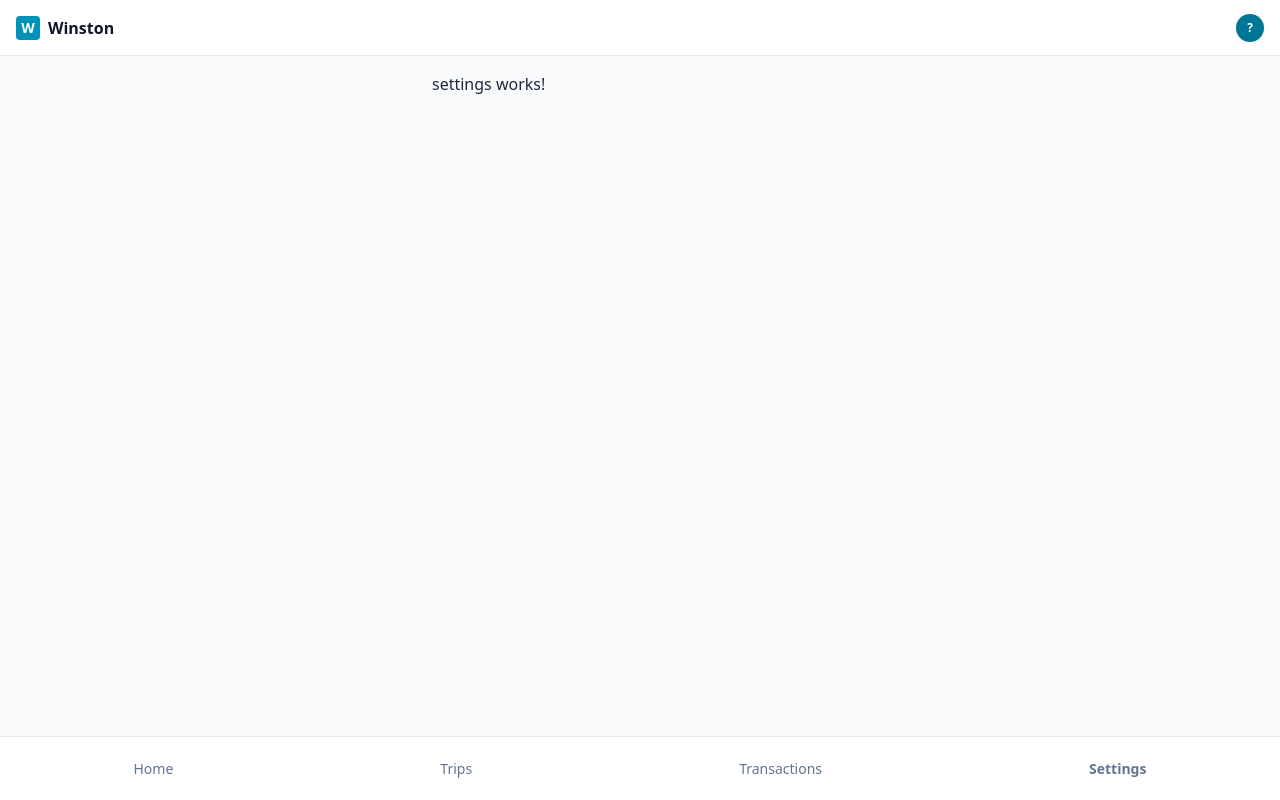
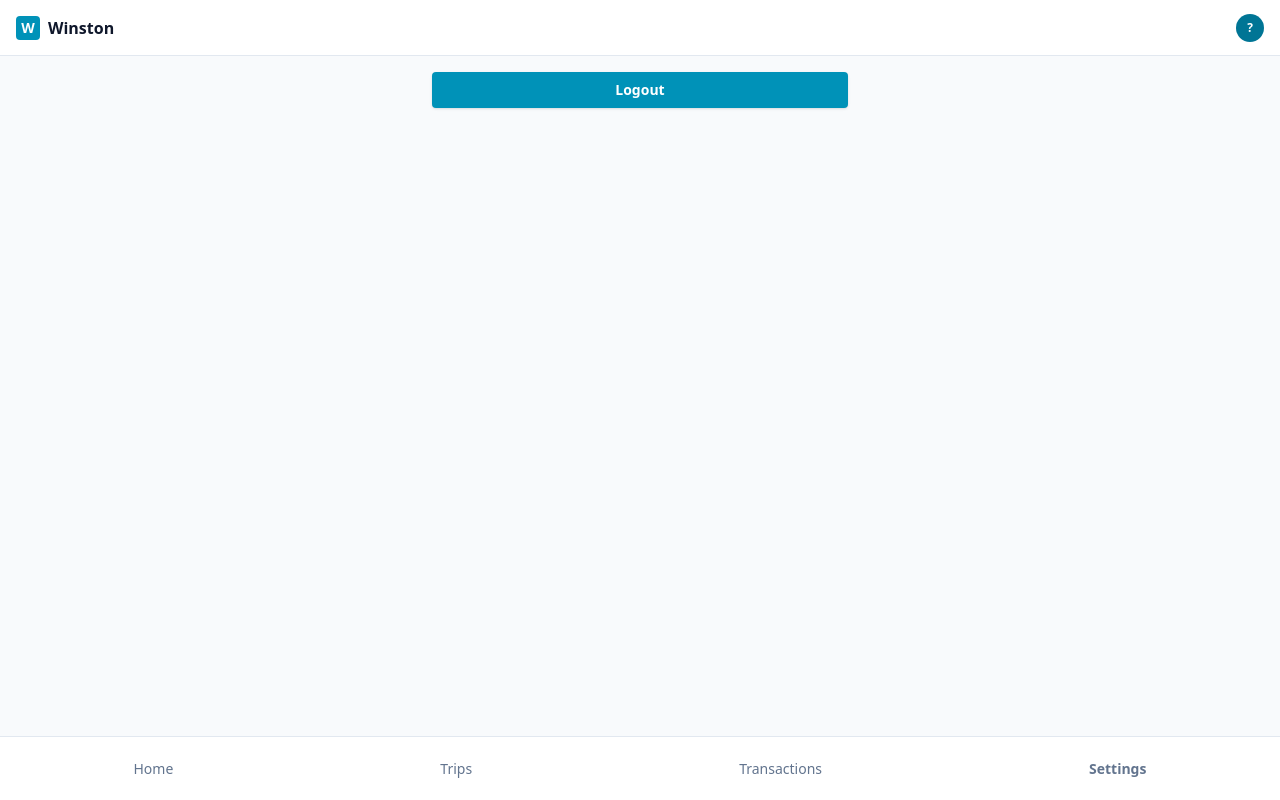
Before and after one commit to matthewbfarnsworth/WINSTON, an Angular app in the folder Winston.UI/: page /settings in a window 1280 px wide. Built offline with nearby package versions, Linux system fonts and the light colour scheme; no server answers; sample sign-in values are in the browser's storage.

Commit message:
feat: add basic settings page

```diff
--- a/Winston.UI/src/app/pages/settings/settings.html
+++ b/Winston.UI/src/app/pages/settings/settings.html
@@ -1 +1,9 @@
-<p>settings works!</p>
+<div class="space-y-4">
+    <div>
+        <button type="button"
+            (click)="onLogout()"
+            class="w-full py-2 bg-cyan-600 hover:bg-cyan-700 text-white font-semibold text-sm rounded shadow-sm transition-colors">
+            Logout
+        </button>
+    </div>
+</div>
--- a/Winston.UI/src/app/pages/settings/settings.ts
+++ b/Winston.UI/src/app/pages/settings/settings.ts
@@ -1,4 +1,6 @@
-import { Component } from '@angular/core';
+import { Component, inject } from '@angular/core';
+import { ApiService } from '../../services/api';
+import { Router } from '@angular/router';
 
 @Component({
   selector: 'app-settings',
@@ -6,4 +8,12 @@ import { Component } from '@angular/core';
   templateUrl: './settings.html',
   styleUrl: './settings.css',
 })
-export class Settings {}
+export class Settings {
+  private apiService = inject(ApiService);
+  private router = inject(Router);
+
+  protected onLogout() {
+    this.apiService.logout();
+    this.router.navigate(['/login']);
+  }
+}
```
Also changed, not shown: 1 other file (tests, documents, lock files or other folders).
